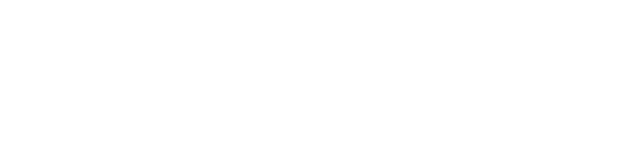
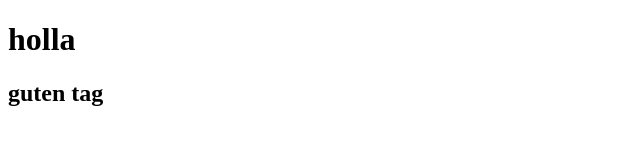
Before and after one commit to mokhtarkr01/Test, a plain HTML site: page index.html in a window 1280 px wide. Shown: the whole page, without its empty margins (0-640 px from the left). Drawn offline with Linux system fonts and the light colour scheme.

Commit message:
version1

```diff
--- a/index.html
+++ b/index.html
@@ -7,6 +7,7 @@
     <title>function</title>
 </head>
 <body>
-
+    <h1>holla</h1>
+    <h2>guten tag</h2>
 </body>
 </html>
```
